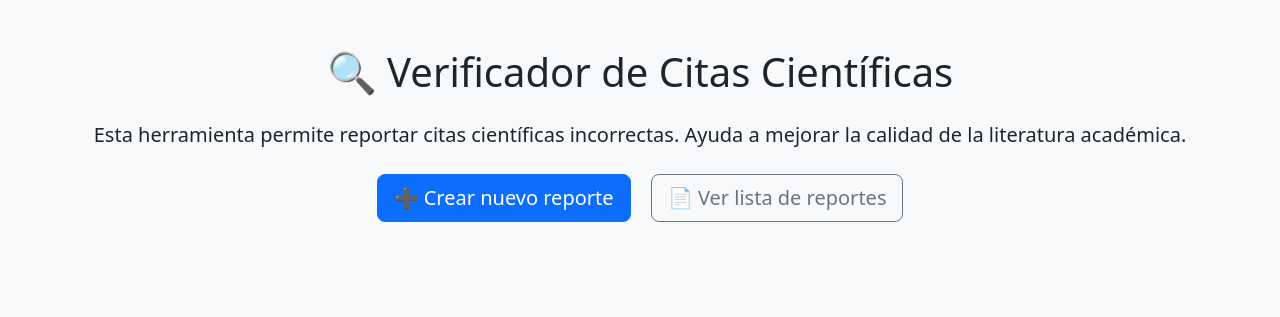
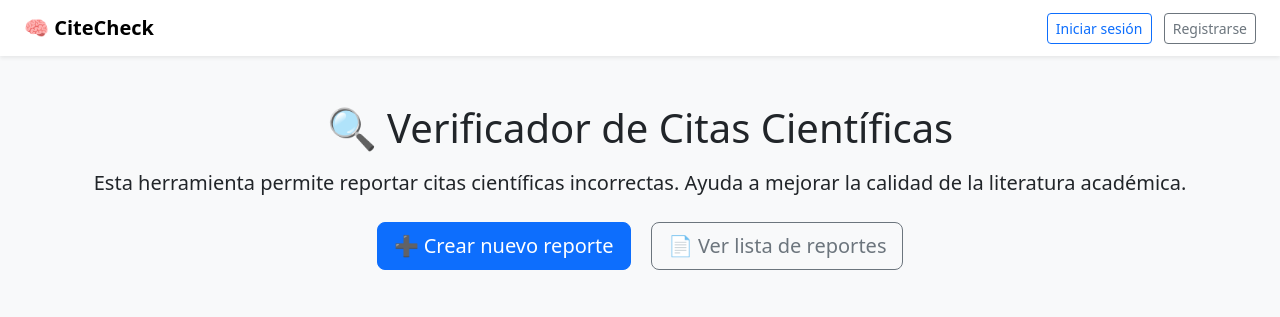
Before and after one commit to jorgebarrado/TFG, a Django app: page / in a window 1280 px wide. Shown: the top 317 px of the page. Run offline with Django 5.2, Linux system fonts and the light colour scheme.

Commit message:
<!--     ✅ Actualización de home.html – Login y Registro desde modales
    - Se añade soporte completo para login y registro con formularios en modales Bootstrap.
    - Ambos formularios utilizan Django forms: AuthenticationForm y UserCreationForm.
    - Si hay errores en el login o registro, el modal correspondiente se vuelve a abrir automáticamente con los errores visibles.
    - El registro realiza login automático al crear el usuario correctamente.
    - Se muestra el usuario logueado en la barra superior y botón para cerrar sesión.
    - Se limpian correctamente clases y fondos tras cerrar modales con errores.
    - Se mantiene AJAX para el formulario de reporte de citas incorrectas.

    Funcionalidad probada:
    - ✅ Registro correcto → login automático
    - ✅ Registro incorrecto → modal se mantiene con errores
    - ✅ Login correcto → redirección
    - ✅ Login incorrecto → modal reabre con errores
    - ✅ Cierre limpio de modales sin bugs visuales
-->

```diff
--- a/tfg_project/citations/templates/citations/home.html
+++ b/tfg_project/citations/templates/citations/home.html
@@ -2,12 +2,33 @@
 <html lang="es">
 <head>
     <meta charset="UTF-8">
-    <title>Inicio - Reportar Citas Incorrectas</title>
+    <title>Inicio - CiteCheck</title>
     <link href="https://cdn.jsdelivr.net/npm/bootstrap@5.3.0/dist/css/bootstrap.min.css" rel="stylesheet">
 </head>
 <body class="bg-light">
-    <div class="container py-5 text-center">
-        <h1 class="mb-4">🔍 Verificador de Citas Científicas</h1>
+
+<!-- Barra superior -->
+<nav class="navbar navbar-light bg-white shadow-sm px-4">
+    <a class="navbar-brand fw-bold" href="#">
+        🧠 CiteCheck
+    </a>
+    <div>
+        {% if user.is_authenticated %}
+            <span class="me-3">👤 {{ user.username }}</span>
+            <form method="POST" action="{% url 'logout' %}" class="d-inline">
+                {% csrf_token %}
+                <button type="submit" class="btn btn-outline-danger btn-sm">Cerrar sesión</button>
+            </form>
+        {% else %}
+            <button class="btn btn-outline-primary btn-sm me-2" data-bs-toggle="modal" data-bs-target="#loginModal">Iniciar sesión</button>
+            <button class="btn btn-outline-secondary btn-sm" data-bs-toggle="modal" data-bs-target="#registerModal">Registrarse</button>
+        {% endif %}
+    </div>
+</nav>
+
+<!-- Contenido principal -->
+<div class="container text-center py-5">
+    <h1 class="mb-3">🔍 Verificador de Citas Científicas</h1>
     <p class="lead">Esta herramienta permite reportar citas científicas incorrectas. Ayuda a mejorar la calidad de la literatura académica.</p>
 
     <div id="successAlert" class="alert alert-success d-none mt-4" role="alert">
@@ -20,7 +41,7 @@
     </div>
 </div>
 
-    <!-- Modal con el formulario -->
+<!-- Modal: Nuevo Reporte -->
 <div class="modal fade" id="reportModal" tabindex="-1" aria-labelledby="reportModalLabel" aria-hidden="true">
     <div class="modal-dialog modal-lg">
         <div class="modal-content">
@@ -30,9 +51,7 @@
                     <button type="button" class="btn-close" data-bs-dismiss="modal" aria-label="Cerrar"></button>
                 </div>
                 <div class="modal-body text-start">
-                        <!-- CSRF token -->
                     <input type="hidden" name="csrfmiddlewaretoken" value="{{ csrf_token }}">
-
                     <div class="mb-3">
                         <label for="doi_original" class="form-label">DOI original:</label>
                         <input type="text" class="form-control" name="doi_original" required>
@@ -63,12 +82,74 @@
     </div>
 </div>
 
+<!-- Modal: Iniciar Sesión -->
+<div class="modal fade" id="loginModal" tabindex="-1" aria-labelledby="loginModalLabel" aria-hidden="true">
+    <div class="modal-dialog">
+        <div class="modal-content">
+            <form method="POST" action="{% url 'login' %}">
+                {% csrf_token %}
+                <div class="modal-header">
+                    <h5 class="modal-title" id="loginModalLabel">Iniciar sesión</h5>
+                    <button type="button" class="btn-close" data-bs-dismiss="modal" aria-label="Cerrar"></button>
+                </div>
+                <div class="modal-body">
+                    {{ login_form.as_p }}
+
+                    {% if login_form.errors %}
+                    <div class="alert alert-danger">
+                      {% for field in login_form %}
+                        {% for error in field.errors %}
+                          <div>{{ error }}</div>
+                        {% endfor %}
+                      {% endfor %}
+                      {% for error in login_form.non_field_errors %}
+                          <div>{{ error }}</div>
+                      {% endfor %}
+                    </div>
+                  {% endif %}
+
+
+                </div>
+                <div class="modal-footer">
+                    <button type="submit" class="btn btn-success">Entrar</button>
+                </div>
+            </form>
+        </div>
+    </div>
+</div>
+
+<!-- Modal: Registrarse -->
+<div class="modal fade {% if register_form.errors %}show-register{% endif %}" id="registerModal" tabindex="-1" aria-labelledby="registerModalLabel" aria-hidden="true">
+    <div class="modal-dialog">
+        <div class="modal-content">
+            <form method="POST" action="{% url 'register' %}">
+                {% csrf_token %}
+                <div class="modal-header">
+                    <h5 class="modal-title" id="registerModalLabel">Registrarse</h5>
+                    <button type="button" class="btn-close" data-bs-dismiss="modal" aria-label="Cerrar"></button>
+                </div>
+                <div class="modal-body">
+                    {{ register_form.as_p }}
+
+                    {% if register_form.errors %}
+                        <div class="text-danger">
+                            {{ register_form.errors }}
+                        </div>
+                    {% endif %}
+                </div>
+                <div class="modal-footer">
+                    <button type="submit" class="btn btn-primary">Crear cuenta</button>
+                </div>
+            </form>
+        </div>
+    </div>
+</div>
+
 <!-- Scripts -->
 <script src="https://cdn.jsdelivr.net/npm/bootstrap@5.3.0/dist/js/bootstrap.bundle.min.js"></script>
 <script src="https://code.jquery.com/jquery-3.7.0.min.js"></script>
-
 <script>
-        // CSRF token setup
+    // CSRF token setup para AJAX
     function getCookie(name) {
         let cookieValue = null;
         if (document.cookie && document.cookie !== '') {
@@ -85,16 +166,13 @@
     }
 
     $.ajaxSetup({
-            headers: {
-                'X-CSRFToken': getCookie('csrftoken')
-            }
+        headers: { 'X-CSRFToken': getCookie('csrftoken') }
     });
 
-        // AJAX submit
+    // AJAX para enviar el reporte sin recargar
     $('#reportForm').on('submit', function (e) {
         e.preventDefault();
         const formData = $(this).serialize();
-
         $.post('/citations/ajax_submit/', formData)
             .done(function () {
                 $('#successAlert').removeClass('d-none');
@@ -106,5 +184,49 @@
             });
     });
 </script>
+<script>
+    document.addEventListener('DOMContentLoaded', function () {
+        // Mostrar modal de registro si hay errores
+        if (document.querySelector('.show-register')) {
+            const registerModal = new bootstrap.Modal(document.getElementById('registerModal'));
+            registerModal.show();
+        }
+
+        // Mostrar modal de login si hay errores
+        if (document.querySelector('.show-login')) {
+            const loginModal = new bootstrap.Modal(document.getElementById('loginModal'));
+            loginModal.show();
+        }
+    });
+</script>
+{% if show_login_modal %}
+<script>
+    const loginModal = new bootstrap.Modal(document.getElementById('loginModal'));
+    loginModal.show();
+</script>
+{% endif %}
+
+<script>
+    // Limpia el fondo si el modal fue abierto manualmente por errores
+    const loginModalEl = document.getElementById('loginModal');
+    const registerModalEl = document.getElementById('registerModal');
+
+    [loginModalEl, registerModalEl].forEach(modal => {
+        modal?.addEventListener('hidden.bs.modal', () => {
+            document.body.classList.remove('modal-open');
+            const backdrop = document.querySelector('.modal-backdrop');
+            if (backdrop) backdrop.remove();
+        });
+    });
+</script>
+{% if login_form.errors %}
+<script>
+    document.addEventListener('DOMContentLoaded', function () {
+        const loginModal = new bootstrap.Modal(document.getElementById('loginModal'));
+        loginModal.show();
+    });
+</script>
+{% endif %}
+
 </body>
 </html>
--- a/tfg_project/tfg_project/urls.py
+++ b/tfg_project/tfg_project/urls.py
@@ -8,7 +8,6 @@ urlpatterns = [
     path('admin/', admin.site.urls),
     path('register/', register_user, name='register'),
     path('login/', login_user, name='login'),
-    path('login/', auth_views.LoginView.as_view(), name='login'),
     path('logout/', auth_views.LogoutView.as_view(next_page='home'), name='logout'),
     path('citations/', include('citations.urls')),
 ]
```
Also changed, not shown: tfg_project/tfg_project/settings.py (+7 -1 lines). Lines whose indentation alone changed are shown as unchanged.
